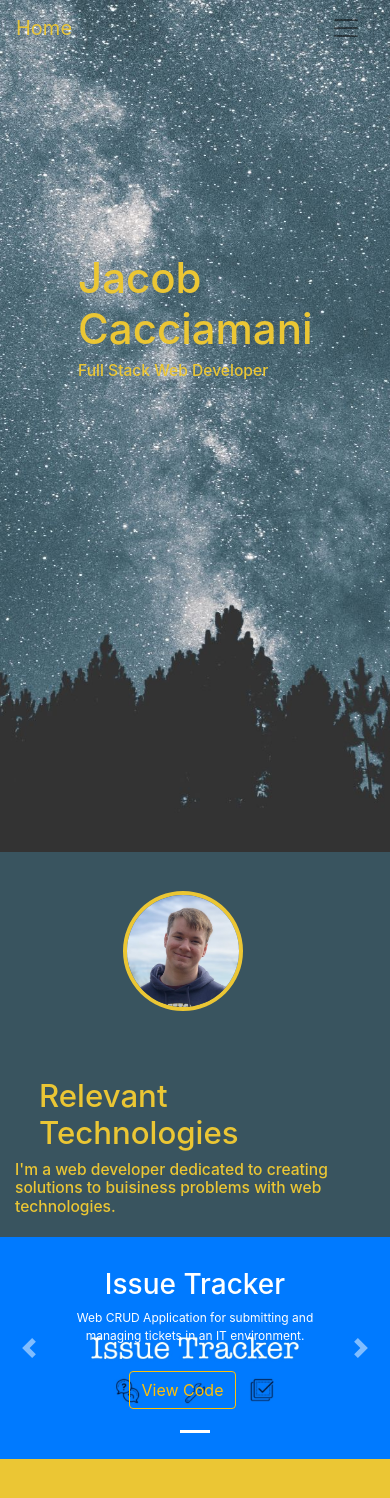
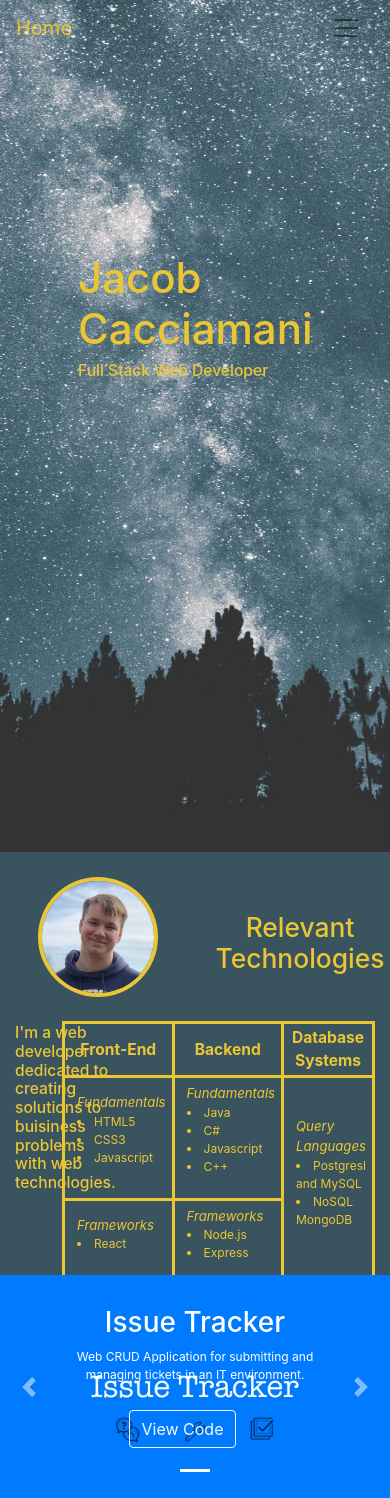
Before and after one commit to cacciamani10/cacciamani10.github.io, a React (Create React App) app: page / in a window 390 px wide. Before the commit the page ends 1459 px from the top, so only its background shows below. Built offline with nearby package versions, Linux system fonts and the light colour scheme.

Commit message:
updated about to be more responsive

```diff
--- a/src/App.scss
+++ b/src/App.scss
@@ -31,6 +31,9 @@ body {
   overflow-x: hidden;
 }
 
+ul {
+  padding-inline-start: 1em;
+}
 .navBox {
   background: linear-gradient(black 0%, rgba(0,0,0,0) 80%);
   width: 100vw;
@@ -66,6 +69,14 @@ h3.title, .header-box {
   font-size: 1.3em;
 }
 
+.description {
+  position: absolute;
+  top: 1em;
+  margin-top: .75em;
+  color: #ebc634;
+  font-size: 1.3em;
+}
+
 div.heading {
   top: 30%;
   left: 20%;
@@ -86,7 +97,8 @@ div.heading {
 
 .skills {
   vertical-align: middle;
-  padding: 2em;
+  position: relative;
+  top: 2em;
   border: 3px solid #ebc634;
   border-collapse: collapse;
 }
@@ -103,9 +115,9 @@ div.heading {
 }
 
 .skills > th, td {
-  white-space: nowrap;
+  //white-space: nowrap;
   list-style-position: inside;
-  padding: 1em 1em 1em 0px;
+  padding: .5em .5em .5em 0px;
 }
 
 th.header-box {
@@ -121,9 +133,11 @@ th.header-box {
 
 .ssection-header {
   color: #ebc634;
-  text-align: left;
-  padding-top: 20%;
-  font-size: 2.6em;
+  top: 1.8em;
+  text-align: center;
+  position: absolute;
+  // padding-top: 20%;
+  font-size: 2.2em;
 }
 
 .portrait {
@@ -135,7 +149,6 @@ th.header-box {
   display: block;
   margin-left: auto;
   margin-right: auto;
-
 }
 
 .card {
@@ -158,13 +171,13 @@ th.header-box {
   font-size: 88px;
 }
 
-.left-col {
-  padding-right: 10%;
+.left-col .right-col {
+  position: relative;
 }
 
-.right-col {
-  padding-left: 10%;
-}
+// .right-col {
+//   padding-left: .25em;
+// }
 
 .sticky-nav {
   color: #ebc634 !important;
--- a/src/components/Sections/About.js
+++ b/src/components/Sections/About.js
@@ -9,23 +9,23 @@ export default function About() {
         <div className="about">
         <Container>
             <Row>
-                <Col sm={5} className="left-col">
+                <Col className="left-col">
                     <a href="https://www.linkedin.com/in/jacob-cacciamani-727471176/" target="_blank" rel="noopener noreferrer">
                         <img className="portrait" src={Portrait} alt="Jacob Cacciamani" />
                     </a>
                 </Col>
-                <Col sm={7} className="align-text-bottom right-col">
+                <Col className="align-text-bottom right-col">
                     <h2 className="ssection-header">
                         Relevant Technologies
                     </h2>
                 </Col>
             </Row>
             <Row>
-                <Col sm={5} className="left-col">
-                    <h3 className="title">I'm a web developer dedicated to creating solutions to buisiness problems with web technologies.</h3>
+                <Col className="left-col">
+                    <h3 className="description">I'm a web developer dedicated to creating solutions to buisiness problems with web technologies.</h3>
                 </Col>
-                <Col sm={7} className="right-col">
-                {/* <table className="skills">
+                <Col className="right-col">
+                <table className="skills">
                     <tbody>
                     <tr>
                         <th className="header-box">
@@ -39,7 +39,7 @@ export default function About() {
                         </th>
                     </tr>
                     <tr>
-                        <td rowSpan={2}>
+                        <td>
                             <ul>
                                 <li className="list-header">
                                     Fundamentals
@@ -51,7 +51,7 @@ export default function About() {
                                     CSS3
                                 </li>
                                 <li>
-                                    Javascript => (ES6)
+                                    Javascript
                                 </li>
                             </ul>
                         </td>
@@ -95,6 +95,16 @@ export default function About() {
                                     Frameworks
                                 </li>
                                 <li>
+                                    React
+                                </li>
+                            </ul>
+                        </td>
+                        <td>
+                            <ul>
+                                <li className="list-header">
+                                    Frameworks
+                                </li>
+                                <li>
                                     Node.js
                                 </li>
                                 <li>
@@ -104,7 +114,7 @@ export default function About() {
                         </td>
                     </tr>
                     </tbody>
-                    </table> */}
+                    </table>
                 </Col>
 
             </Row>
--- a/src/components/Sections/Projects.js
+++ b/src/components/Sections/Projects.js
@@ -17,7 +17,7 @@ export default function Projects() {
                 <Carousel.Caption>
                     <h3>Issue Tracker</h3>
                     <p>Web CRUD Application for submitting and managing tickets in an IT environment.</p>
-                    <Button className="buttons" variant="outline-warning" href="https://github.com/cacciamani10/IssueReport" target="_blank" rel="noopener noreferrer">
+                    <Button className="buttons" variant="outline-light" href="https://github.com/cacciamani10/IssueReport" target="_blank" rel="noopener noreferrer">
                         View Code
                     </Button>
                 </Carousel.Caption>
```
